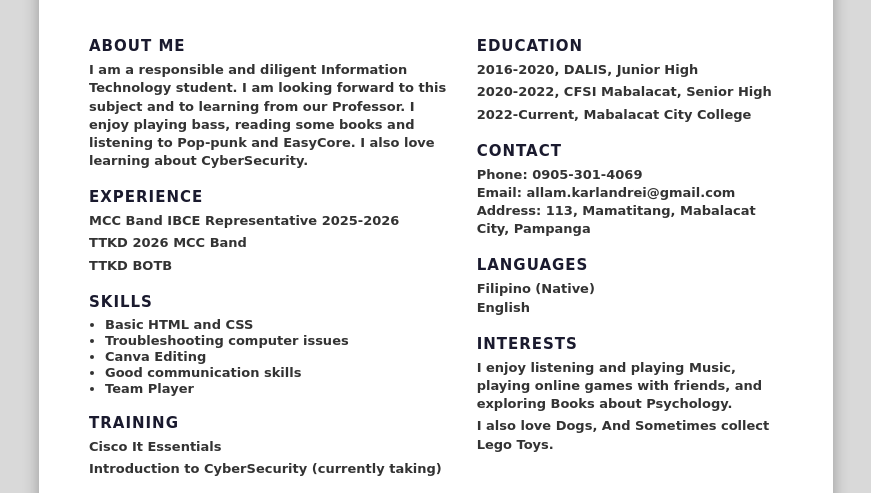
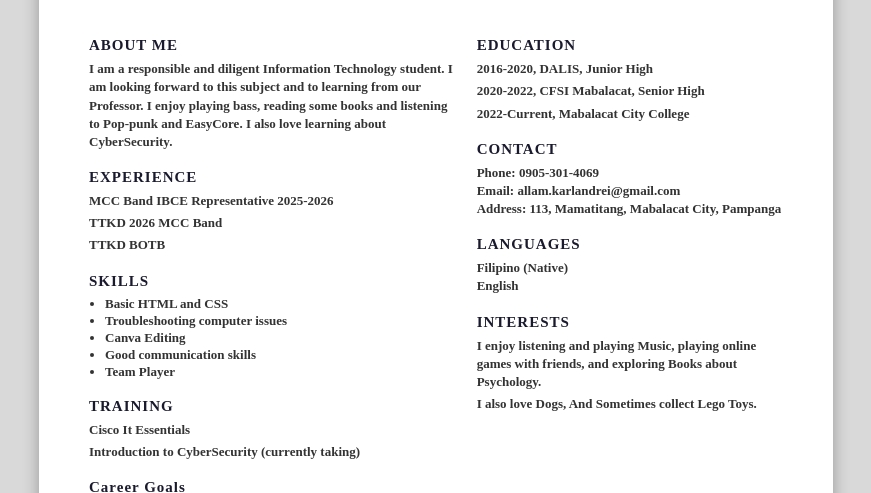
Before and after one commit to globelangsakalam-hue/Allam-7, a plain HTML site: page index.html in a window 1280 px wide. Shown: the part 247-740 px from the top of the page, without its empty margins (204-1075 px from the left). Drawn offline with Linux system fonts and the light colour scheme.

Commit message:
Update style.css

```diff
--- a/style.css
+++ b/style.css
@@ -1,6 +1,6 @@
 body {
   margin: 0;
-  font-family: Bradley Hand, cursive;
+  font-family: Unkempt;
   color: #333;
   background-color: #d9d9d9;
   padding: 30px 0;
```
